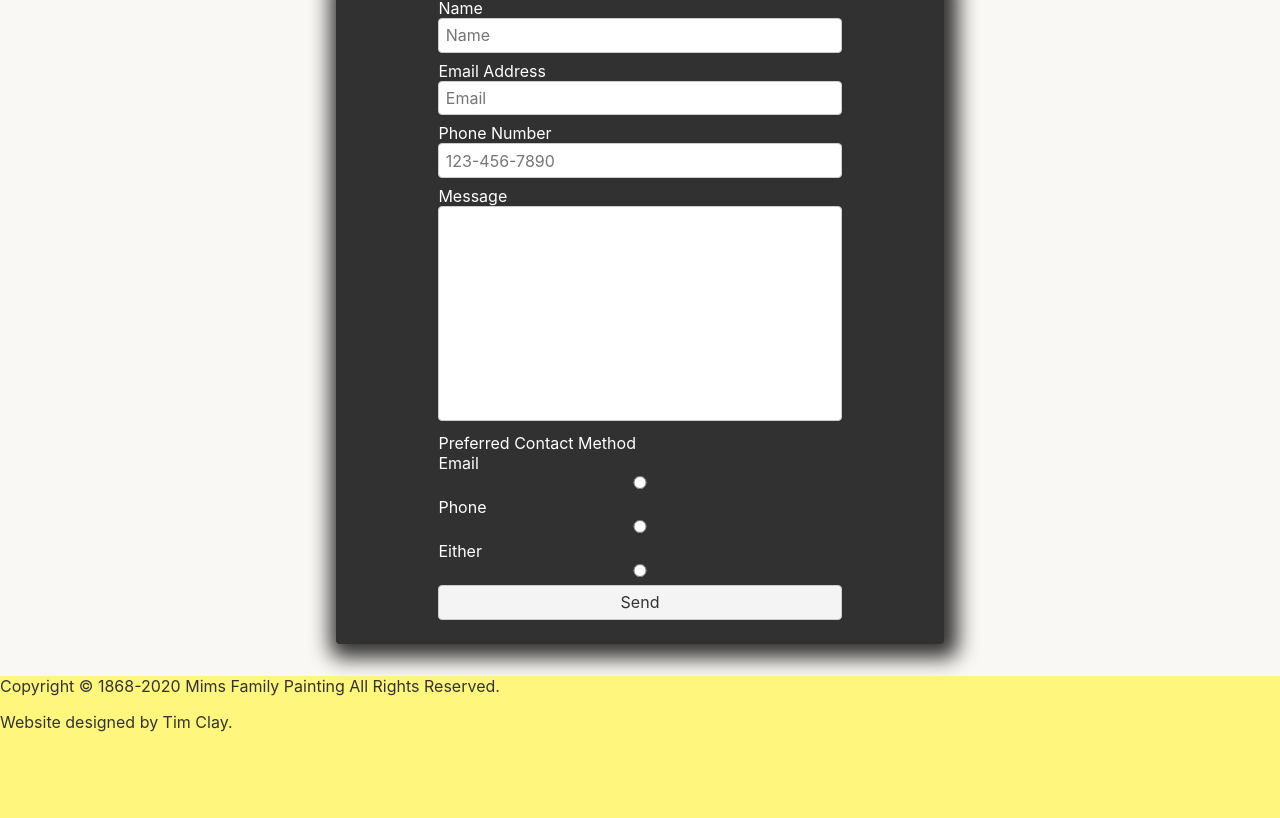
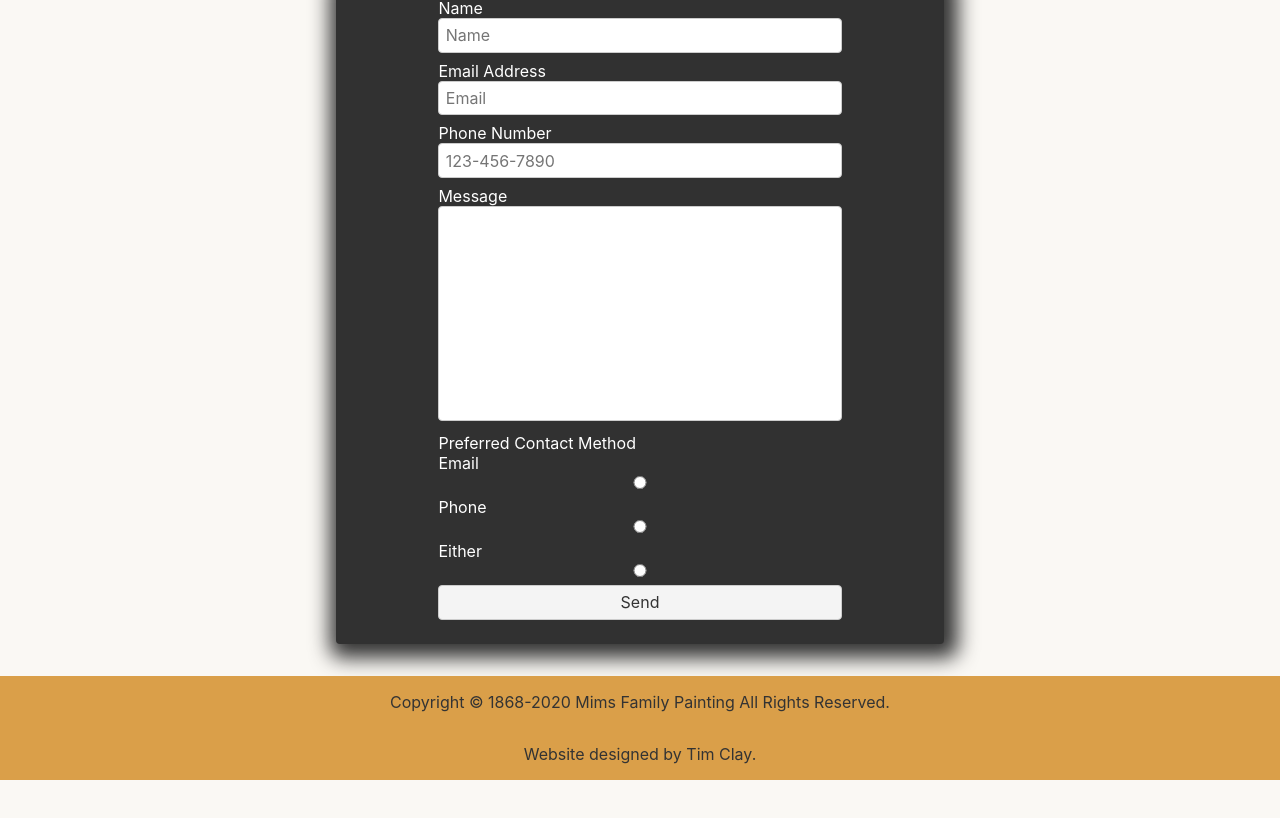
Before and after one commit to tsclay/mims2.0, a Svelte app: page / in a window 1280 px wide. Shown: the part 2470-3288 px from the top of the page. After the commit the page ends 3250 px from the top, so only its background shows below. Built offline with nearby package versions, Linux system fonts and the light colour scheme.

Commit message:
centered text in Footer

```diff
--- a/src/components/Footer.svelte
+++ b/src/components/Footer.svelte
@@ -2,10 +2,14 @@
   const currentYear = new Date().getUTCFullYear();
 </script>
 
-<style>
+<style type="text/scss">
   #footer {
-    background: rgb(255, 246, 126);
-    height: 10rem;
+    /* background: rgb(255, 246, 126); */
+    background: var(--accentOrange);
+    display: flex;
+    flex-flow: column nowrap;
+    align-items: center;
+    // height: 10rem;
   }
 </style>
 
```
